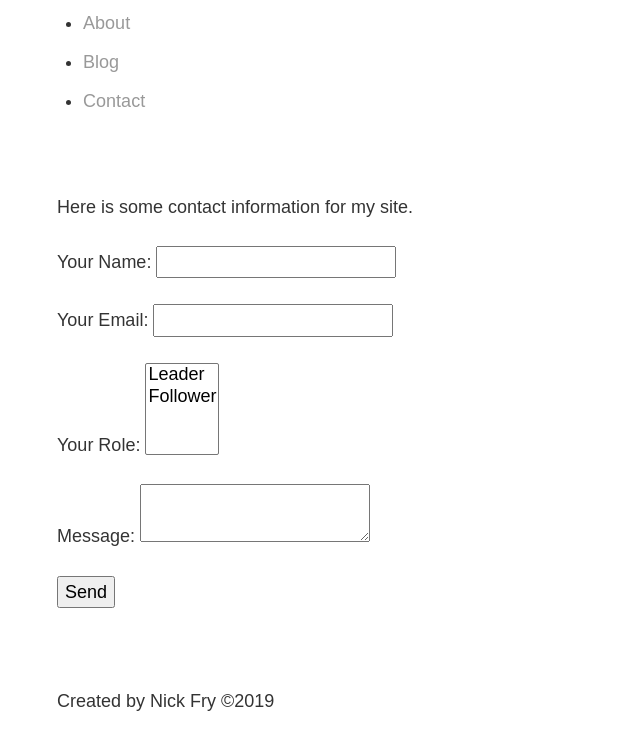
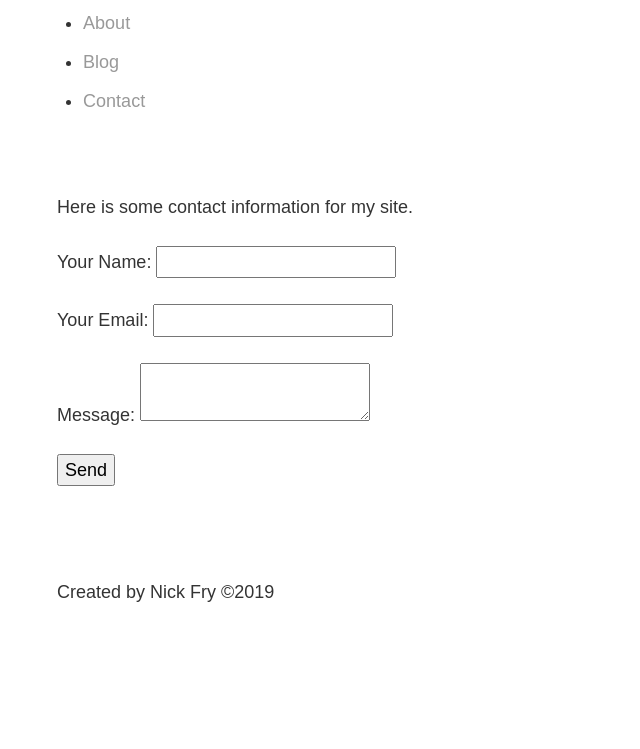
Before and after one commit to pixelsock/gatsby-blog-test, a Gatsby site: page /contact in a window 1280 px wide. Shown: the part 151-900 px from the top of the page, without its empty margins (226-866 px from the left). After the commit the page ends 800 px from the top, so only its background shows below. Built offline with nearby package versions, Linux system fonts and the light colour scheme; Gatsby itself is replaced by a stand-in of ours.

Commit message:
Changed form submissions

```diff
--- a/src/pages/contact.js
+++ b/src/pages/contact.js
@@ -17,12 +17,6 @@ const ContactPage = () => {
           <label>Your Email: <input type="email" name="email" /></label>
         </p>
         <p>
-          <label>Your Role: <select name="role[]" multiple>
-            <option value="leader">Leader</option>
-            <option value="follower">Follower</option>
-          </select></label>
-        </p>
-        <p>
           <label>Message: <textarea name="message"></textarea></label>
         </p>
         <p>
```
